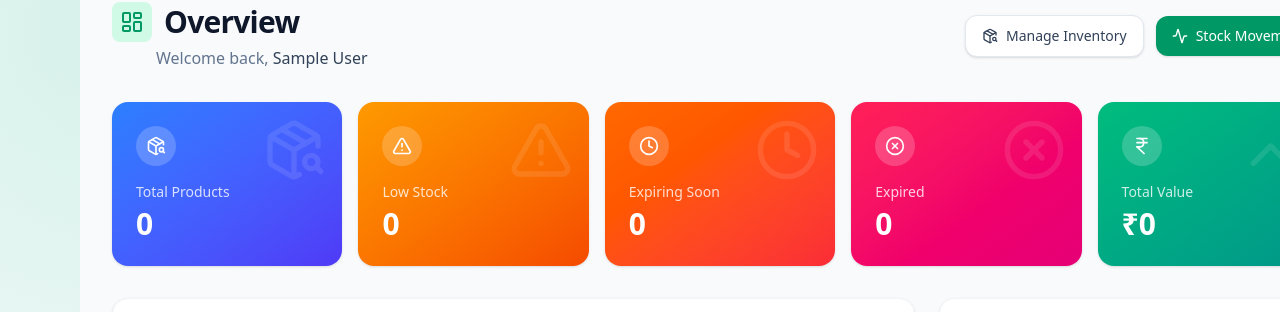
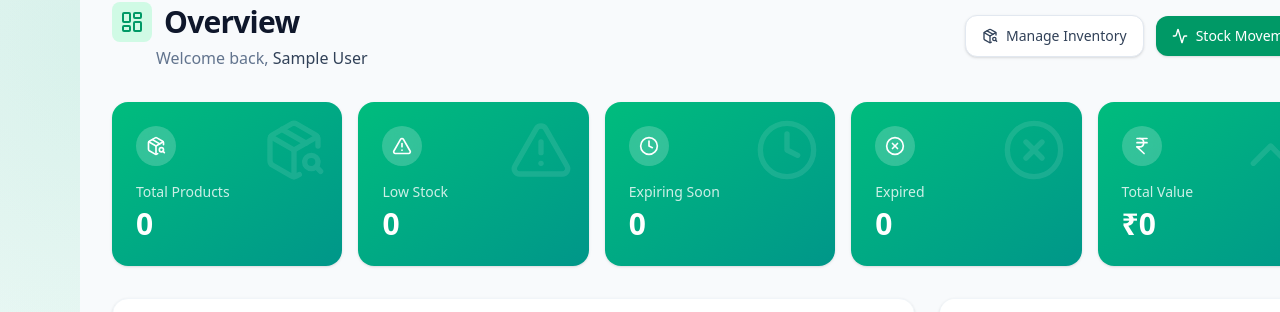
Before and after one commit to Siddh-qvolv/Qpharmacy, a React (Vite) app in the folder ApothecaryShopUI/: page /dashboard in a window 1280 px wide. Shown: the part 95-407 px from the top of the page. Built offline with nearby package versions, Linux system fonts and the light colour scheme; no server answers; sample sign-in values are in the browser's storage.

Commit message:
changed the color of  dashboards cards

```diff
--- a/ApothecaryShopUI/src/pages/Dashboard.jsx
+++ b/ApothecaryShopUI/src/pages/Dashboard.jsx
@@ -234,7 +234,7 @@ const Dashboard = () => {
           <motion.div
             variants={itemVariants}
             onClick={() => navigate("/inventory?filter=all")}
-            className="cursor-pointer bg-gradient-to-br from-blue-500 to-indigo-600 rounded-2xl shadow-sm p-6 relative overflow-hidden text-white group hover:shadow-md hover:scale-[1.02] transition-all"
+            className="cursor-pointer bg-gradient-to-br from-emerald-500 to-teal-600 rounded-2xl shadow-sm p-6 relative overflow-hidden text-white group hover:shadow-md hover:scale-[1.02] transition-all"
           >
             <div className="absolute top-0 right-0 p-4 opacity-10 group-hover:opacity-20 transition-opacity">
               <PackageSearch size={64} />
@@ -256,7 +256,7 @@ const Dashboard = () => {
           <motion.div
             variants={itemVariants}
             onClick={() => navigate("/inventory?filter=low-stock")}
-            className="cursor-pointer bg-gradient-to-br from-amber-500 to-orange-600 rounded-2xl shadow-sm p-6 relative overflow-hidden text-white group hover:shadow-md hover:scale-[1.02] transition-all"
+            className="cursor-pointer bg-gradient-to-br from-emerald-500 to-teal-600 rounded-2xl shadow-sm p-6 relative overflow-hidden text-white group hover:shadow-md hover:scale-[1.02] transition-all"
           >
             <div className="absolute top-0 right-0 p-4 opacity-10 group-hover:opacity-20 transition-opacity">
               <AlertTriangle size={64} />
@@ -285,7 +285,7 @@ const Dashboard = () => {
           <motion.div
             variants={itemVariants}
             onClick={() => navigate("/inventory?filter=expiring-soon")}
-            className="cursor-pointer bg-gradient-to-br from-orange-500 to-red-500 rounded-2xl shadow-sm p-6 relative overflow-hidden text-white group hover:shadow-md hover:scale-[1.02] transition-all"
+            className="cursor-pointer bg-gradient-to-br from-emerald-500 to-teal-600 rounded-2xl shadow-sm p-6 relative overflow-hidden text-white group hover:shadow-md hover:scale-[1.02] transition-all"
           >
             <div className="absolute top-0 right-0 p-4 opacity-10 group-hover:opacity-20 transition-opacity">
               <Clock size={64} />
@@ -307,7 +307,7 @@ const Dashboard = () => {
           <motion.div
             variants={itemVariants}
             onClick={() => navigate("/inventory?filter=expired")}
-            className="cursor-pointer bg-gradient-to-br from-rose-500 to-pink-600 rounded-2xl shadow-sm p-6 relative overflow-hidden text-white group hover:shadow-md hover:scale-[1.02] transition-all"
+            className="cursor-pointer bg-gradient-to-br from-emerald-500 to-teal-600 rounded-2xl shadow-sm p-6 relative overflow-hidden text-white group hover:shadow-md hover:scale-[1.02] transition-all"
           >
             <div className="absolute top-0 right-0 p-4 opacity-10 group-hover:opacity-20 transition-opacity">
               <XCircle size={64} />
```
